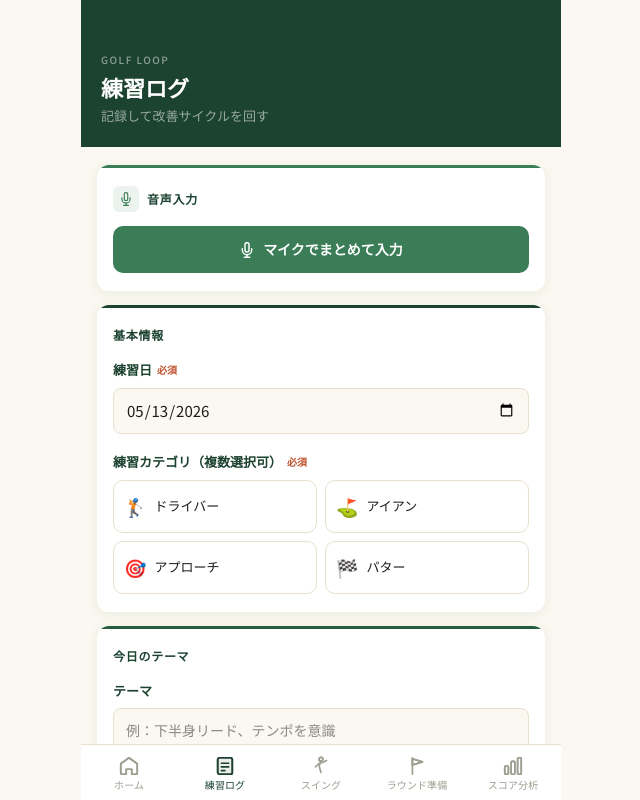
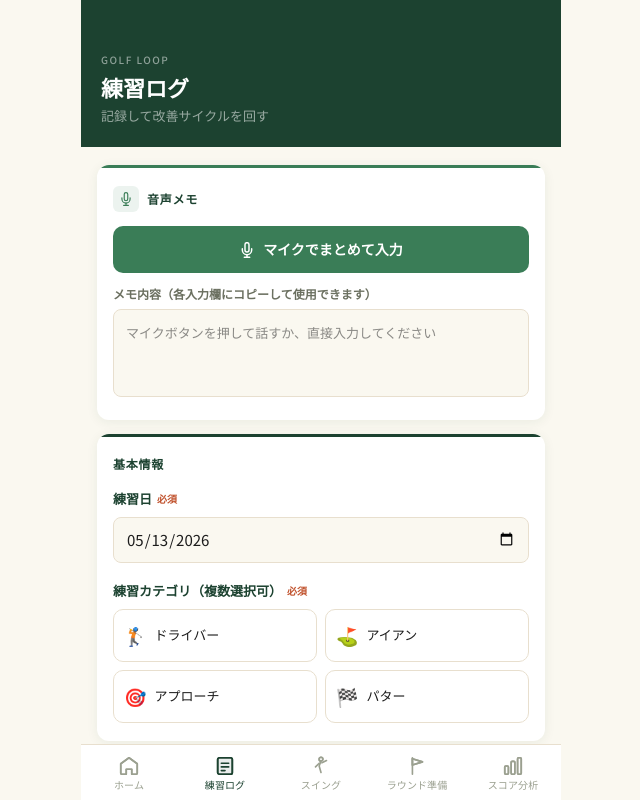
Before and after one commit to tsuchida-dev73/golf-loop, a Next.js app: page /practice in a window 1280 px wide. Shown: the top 800 px of the page, without its empty margins (319-959 px from the left). Built offline with nearby package versions, Linux system fonts and the light colour scheme.

Commit message:
Simplify practice voice memo

```diff
--- a/app/practice/page.tsx
+++ b/app/practice/page.tsx
@@ -129,9 +129,7 @@ function formatDate(dateStr: string) {
   return `${Number(m)}月${Number(d)}日（${wd[date.getDay()]}）`
 }
 
-// ── Voice input ────────────────────────────────────────────
-type ParsedFields = { theme?: string; good?: string; bad?: string; insight?: string; next?: string }
-
+// ── Voice memo ─────────────────────────────────────────────
 interface SRInstance {
   lang: string; continuous: boolean; interimResults: boolean; maxAlternatives: number
   start(): void; stop(): void; abort(): void
@@ -158,66 +156,32 @@ function getSpeechRecognitionCtor(): SpeechRecognitionCtor | null {
   return w.SpeechRecognition ?? w.webkitSpeechRecognition ?? null
 }
 
-function parseTranscript(text: string): ParsedFields {
-  type Field = keyof ParsedFields
-  const rules: Array<{ keywords: string[]; field: Field }> = [
-    { field: 'next',    keywords: ['次回', '次は', '次の練習', 'つぎは'] },
-    { field: 'insight', keywords: ['気づい', 'わかっ', '感じ', 'わかりました'] },
-    { field: 'bad',     keywords: ['うまくいかな', 'できなかっ', '悪かっ', 'ミスし', '右に出', '左に出', 'OBし', 'ダフっ', 'トップし'] },
-    { field: 'good',    keywords: ['良かっ', 'よかっ', 'うまくいっ', '改善し', 'よくなっ'] },
-    { field: 'theme',   keywords: ['今日は', 'テーマは', '意識したのは', '今日のテーマ'] },
-  ]
-  const found: Array<{ pos: number; field: Field }> = []
-  for (const rule of rules) {
-    let earliest = Infinity
-    for (const kw of rule.keywords) {
-      const idx = text.indexOf(kw)
-      if (idx !== -1 && idx < earliest) earliest = idx
-    }
-    if (earliest !== Infinity) found.push({ pos: earliest, field: rule.field })
-  }
-  found.sort((a, b) => a.pos - b.pos)
-  if (found.length === 0) return { theme: text.trim() }
-  const result: ParsedFields = {}
-  if (found[0].pos > 0) {
-    const pre = text.slice(0, found[0].pos).trim()
-    if (pre && !found.some(f => f.field === 'theme')) result.theme = pre
-  }
-  for (let i = 0; i < found.length; i++) {
-    result[found[i].field] = text.slice(found[i].pos, found[i + 1]?.pos ?? text.length).trim()
-  }
-  return result
-}
-
-type VoiceStatus = 'idle' | 'listening' | 'done' | 'error'
-
-function VoiceInput({ onApply }: { onApply: (fields: ParsedFields) => void }) {
-  const [status, setStatus] = useState<VoiceStatus>('idle')
-  const [transcript, setTranscript] = useState('')
+function VoiceInput() {
+  const [listening, setListening] = useState(false)
+  const [memo, setMemo] = useState('')
   const [errorMsg, setErrorMsg] = useState('')
   const recRef = useRef<SRInstance | null>(null)
   const finalRef = useRef('')
   const [Ctor, setCtor] = useState<SpeechRecognitionCtor | null>(null)
+  const [mounted, setMounted] = useState(false)
 
   useEffect(() => {
     const ctor = getSpeechRecognitionCtor()
     setCtor(() => ctor)
+    setMounted(true)
     return () => { recRef.current?.abort() }
   }, [])
-
-  if (!Ctor) return null
 
   function start() {
     if (!Ctor) return
     finalRef.current = ''
-    setTranscript('')
     setErrorMsg('')
     const rec = new Ctor()
     rec.lang = 'ja-JP'
     rec.continuous = true
     rec.interimResults = true
     rec.maxAlternatives = 1
-    rec.onstart = () => setStatus('listening')
+    rec.onstart = () => setListening(true)
     rec.onresult = (e) => {
       let final = finalRef.current
       let interim = ''
@@ -226,24 +190,22 @@ function VoiceInput({ onApply }: { onApply: (fields: ParsedFields) => void }) {
         if (e.results[i].isFinal) { final += t; finalRef.current = final }
         else interim += t
       }
-      setTranscript(final + interim)
+      setMemo(final + interim)
     }
     rec.onerror = (e) => {
-      if (e.error === 'not-allowed')     { setStatus('error'); setErrorMsg('マイクのアクセスが拒否されました') }
-      else if (e.error === 'audio-capture') { setStatus('error'); setErrorMsg('マイクが見つかりません') }
-      else if (e.error !== 'no-speech')  { setStatus('error'); setErrorMsg(`音声認識エラー: ${e.error}`) }
+      if (e.error === 'not-allowed')        setErrorMsg('マイクのアクセスが拒否されました')
+      else if (e.error === 'audio-capture') setErrorMsg('マイクが見つかりません')
+      else if (e.error !== 'no-speech')     setErrorMsg(`音声認識エラー: ${e.error}`)
     }
     rec.onend = () => {
-      setStatus(prev => prev !== 'listening' ? prev : finalRef.current ? 'done' : 'idle')
-      if (finalRef.current) setTranscript(finalRef.current)
+      setListening(false)
+      if (finalRef.current) setMemo(finalRef.current)
     }
     recRef.current = rec
-    try { rec.start() } catch { setStatus('error'); setErrorMsg('音声認識を開始できませんでした') }
+    try { rec.start() } catch { setErrorMsg('音声認識を開始できませんでした') }
   }
 
-  function stop()  { recRef.current?.stop() }
-  function apply() { onApply(parseTranscript(transcript)); setStatus('idle'); setTranscript('') }
-  function reset() { recRef.current?.abort(); setStatus('idle'); setTranscript(''); setErrorMsg('') }
+  function stop() { recRef.current?.stop() }
 
   return (
     <div style={{ backgroundColor: CARD, borderRadius: '12px', boxShadow: '0 2px 12px rgba(28,66,48,0.07)', overflow: 'hidden' }}>
@@ -260,15 +222,23 @@ function VoiceInput({ onApply }: { onApply: (fields: ParsedFields) => void }) {
               <line x1="8" y1="23" x2="16" y2="23"/>
             </svg>
           </div>
-          <span style={{ fontSize: '12px', fontWeight: 700, color: FOREST, letterSpacing: '0.06em' }}>音声入力</span>
+          <span style={{ fontSize: '12px', fontWeight: 700, color: FOREST, letterSpacing: '0.06em' }}>音声メモ</span>
         </div>
 
-        {/* Idle */}
-        {status === 'idle' && (
+        {/* Not supported — shown only after mount so SSR matches */}
+        {mounted && !Ctor && (
+          <div style={{ fontSize: '13px', color: MUTED, marginBottom: '12px' }}>
+            このブラウザでは音声入力に未対応です
+          </div>
+        )}
+
+        {/* Mic button */}
+        {Ctor && !listening && (
           <button onClick={start} style={{
             width: '100%', padding: '13px 16px', borderRadius: '10px', backgroundColor: FOREST_LIGHT,
             border: 'none', cursor: 'pointer', display: 'flex', alignItems: 'center',
             justifyContent: 'center', gap: '8px', color: '#FFFFFF', fontSize: '14px', fontWeight: 600,
+            marginBottom: '12px',
           }}>
             <svg width="16" height="16" viewBox="0 0 24 24" fill="none" stroke="#FFFFFF" strokeWidth="2.2" strokeLinecap="round" strokeLinejoin="round">
               <path d="M12 1a3 3 0 0 0-3 3v8a3 3 0 0 0 6 0V4a3 3 0 0 0-3-3z"/>
@@ -280,66 +250,34 @@ function VoiceInput({ onApply }: { onApply: (fields: ParsedFields) => void }) {
           </button>
         )}
 
-        {/* Listening */}
-        {status === 'listening' && (
-          <div>
+        {/* Listening indicator */}
+        {listening && (
           <div style={{ display: 'flex', alignItems: 'center', gap: '8px', marginBottom: '12px' }}>
-              <div style={{ width: '10px', height: '10px', borderRadius: '50%', backgroundColor: TERRACOTTA, animation: 'voicePulse 1s infinite' }} />
+            <div style={{ width: '10px', height: '10px', borderRadius: '50%', backgroundColor: TERRACOTTA, animation: 'voicePulse 1s infinite', flexShrink: 0 }} />
             <span style={{ fontSize: '13px', color: TERRACOTTA, fontWeight: 600 }}>聞き取り中...</span>
             <button onClick={stop} style={{ marginLeft: 'auto', fontSize: '12px', color: MUTED, background: 'none', border: `1px solid ${SAND_LIGHT}`, borderRadius: '6px', padding: '4px 10px', cursor: 'pointer' }}>
               停止
             </button>
           </div>
-            <div style={{ fontSize: '13px', lineHeight: 1.65, backgroundColor: CREAM, borderRadius: '8px', padding: '12px', border: `1px solid ${SAND_LIGHT}`, minHeight: '52px', color: transcript ? INK : MUTED, fontStyle: transcript ? 'normal' : 'italic' }}>
-              {transcript || '練習内容を話してください...'}
-            </div>
-          </div>
         )}
 
-        {/* Done */}
-        {status === 'done' && (
-          <div>
-            <div style={{ fontSize: '12px', color: MUTED, marginBottom: '8px', fontWeight: 600 }}>認識結果（修正できます）</div>
+        {/* Error */}
+        {errorMsg && (
+          <div style={{ fontSize: '12px', color: TERRACOTTA, marginBottom: '10px' }}>{errorMsg}</div>
+        )}
+
+        {/* Memo textarea — always visible */}
+        <div style={{ fontSize: '12px', color: MUTED, marginBottom: '6px', fontWeight: 600 }}>
+          メモ内容（各入力欄にコピーして使用できます）
+        </div>
         <textarea
-              value={transcript}
-              onChange={(e) => setTranscript(e.target.value)}
-              style={{ width: '100%', minHeight: '80px', padding: '12px', borderRadius: '8px', border: `1.5px solid ${SAND_LIGHT}`, backgroundColor: CREAM, color: INK, fontSize: '13px', lineHeight: 1.65, resize: 'none', outline: 'none', fontFamily: 'inherit', boxSizing: 'border-box' }}
+          value={memo}
+          onChange={(e) => setMemo(e.target.value)}
+          placeholder="マイクボタンを押して話すか、直接入力してください"
+          style={{ width: '100%', minHeight: '88px', padding: '12px', borderRadius: '8px', border: `1.5px solid ${SAND_LIGHT}`, backgroundColor: CREAM, color: INK, fontSize: '13px', lineHeight: 1.65, resize: 'none', outline: 'none', fontFamily: 'inherit', boxSizing: 'border-box' }}
           onFocus={(e) => (e.currentTarget.style.borderColor = FOREST_MID)}
           onBlur={(e) => (e.currentTarget.style.borderColor = SAND_LIGHT)}
         />
-            <div style={{ display: 'flex', gap: '8px', marginTop: '10px' }}>
-              <button onClick={apply} style={{ flex: 1, padding: '11px', borderRadius: '8px', backgroundColor: FOREST, border: 'none', cursor: 'pointer', color: '#FFFFFF', fontSize: '13px', fontWeight: 600 }}>
-                入力欄に反映する
-              </button>
-              <button onClick={reset} style={{ padding: '11px 14px', borderRadius: '8px', background: 'none', border: `1.5px solid ${SAND_LIGHT}`, cursor: 'pointer', color: MUTED, fontSize: '13px' }}>
-                やり直す
-              </button>
-            </div>
-          </div>
-        )}
-
-        {/* Error */}
-        {status === 'error' && (
-          <div>
-            <div style={{ fontSize: '13px', color: TERRACOTTA, marginBottom: '10px' }}>{errorMsg}</div>
-            {transcript && (
-              <div>
-                <div style={{ fontSize: '12px', color: MUTED, marginBottom: '6px', fontWeight: 600 }}>認識できたテキスト</div>
-                <textarea
-                  value={transcript}
-                  onChange={(e) => setTranscript(e.target.value)}
-                  style={{ width: '100%', minHeight: '60px', padding: '12px', borderRadius: '8px', border: `1.5px solid ${SAND_LIGHT}`, backgroundColor: CREAM, color: INK, fontSize: '13px', lineHeight: 1.65, resize: 'none', outline: 'none', fontFamily: 'inherit', boxSizing: 'border-box' }}
-                />
-                <button onClick={apply} style={{ marginTop: '8px', width: '100%', padding: '11px', borderRadius: '8px', backgroundColor: FOREST, border: 'none', cursor: 'pointer', color: '#FFFFFF', fontSize: '13px', fontWeight: 600 }}>
-                  入力欄に反映する
-                </button>
-              </div>
-            )}
-            <button onClick={reset} style={{ marginTop: '8px', fontSize: '12px', color: MUTED, background: 'none', border: 'none', cursor: 'pointer', padding: 0 }}>
-              閉じる
-            </button>
-          </div>
-        )}
       </div>
       <style>{`@keyframes voicePulse{0%,100%{opacity:1;transform:scale(1)}50%{opacity:0.4;transform:scale(0.8)}}`}</style>
     </div>
@@ -547,14 +485,6 @@ export default function PracticePage() {
     if (updated.length === 0) setInsightReady(false)
   }
 
-  function applyVoiceInput(fields: ParsedFields) {
-    if (fields.theme   !== undefined) setTheme(fields.theme)
-    if (fields.good    !== undefined) setGood(fields.good)
-    if (fields.bad     !== undefined) setBad(fields.bad)
-    if (fields.insight !== undefined) setInsight(fields.insight)
-    if (fields.next    !== undefined) setNext(fields.next)
-  }
-
   const insight2 = insightReady ? generateInsight(logs) : null
   const displayedLogs = showAll ? logs : logs.slice(0, 5)
 
@@ -626,7 +556,7 @@ export default function PracticePage() {
 
       <main style={{ padding: '18px 16px 110px', display: 'flex', flexDirection: 'column', gap: '14px' }}>
 
-        <VoiceInput onApply={applyVoiceInput} />
+        <VoiceInput />
 
         {/* ─── Form ─── */}
         <SectionCard accentColor={FOREST}>
```
Lines whose indentation alone changed are shown as unchanged.
